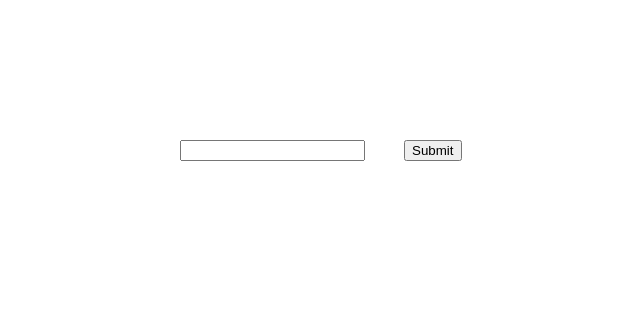
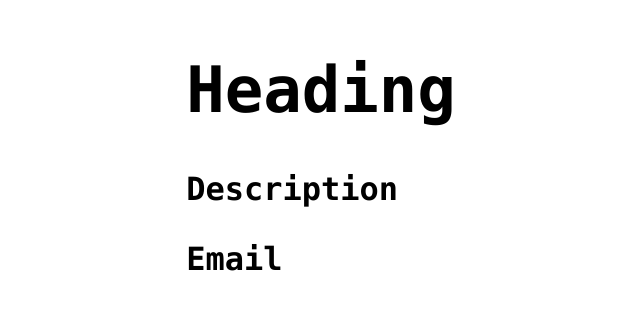
Before and after one commit to SooryaCodes/react-typescript, a React (Create React App) app: page / in a window 1280 px wide. Shown: the part 256-566 px from the top of the page, without its empty margins (319-959 px from the left). Built offline with nearby package versions, Linux system fonts and the light colour scheme.

Commit message:
Polymorphic components

```diff
--- a/src/App.tsx
+++ b/src/App.tsx
@@ -25,6 +25,7 @@ import RandomNumber from "./components/restriction/RandomNumber";
 import Toast from "./components/templateLiterals/Toast";
 import CustomButton from "./components/html/Button";
 import CustomInput from "./components/html/Input";
+import Text from "./components/polymorphic/Text";
 
 function App() {
   const name = { first_name: "Soorya", last_name: "Krishna" };
@@ -61,10 +62,20 @@ function App() {
       <List onClick={(item) => { alert(item) }} title="List of numbers" items={[1, 2, 3]} /> */}
       {/* <RandomNumber value={20} isPositive /> */}
       {/* <Toast position="center-top" /> */}
-      <CustomInput onClick={(e) => console.log(e)} /> &nbsp;
+      {/* <CustomInput onClick={(e) => console.log(e)} /> &nbsp;
       <CustomButton variant="primary" onClick={() => alert("Button clicked")}>
         Submit
-      </CustomButton>
+      </CustomButton> */}
+
+      <Text as="h1" size="md" color="primary">
+        Heading
+      </Text>
+      <Text as="p" size="sm" color="secondary">
+        Description
+      </Text>
+      <Text as="label" size="md" color="secondary" htmlFor="email">
+        Email
+      </Text>
     </div>
   );
 }
--- /dev/null
+++ b/src/components/polymorphic/Text.tsx
@@ -0,0 +1,23 @@
+import { ComponentProps, ElementType, ReactNode } from "react";
+
+type TextOwnProps<E extends ElementType> = {
+  size?: "sm" | "md" | "lg";
+  color?: "primary" | "secondary";
+  children: ReactNode;
+  as?: E;
+};
+
+type TextProps<E extends ElementType> = TextOwnProps<E> &
+  Omit<ComponentProps<E>, keyof TextOwnProps<E>>;
+
+export default function Text<E extends ElementType = "span">({
+  size,
+  color,
+  children,
+  as,
+}: TextProps<E>) {
+  const Component = as || "span";
+  return (
+    <Component className={`class-width-${size}-${color}`}>{children}</Component>
+  );
+}
```
